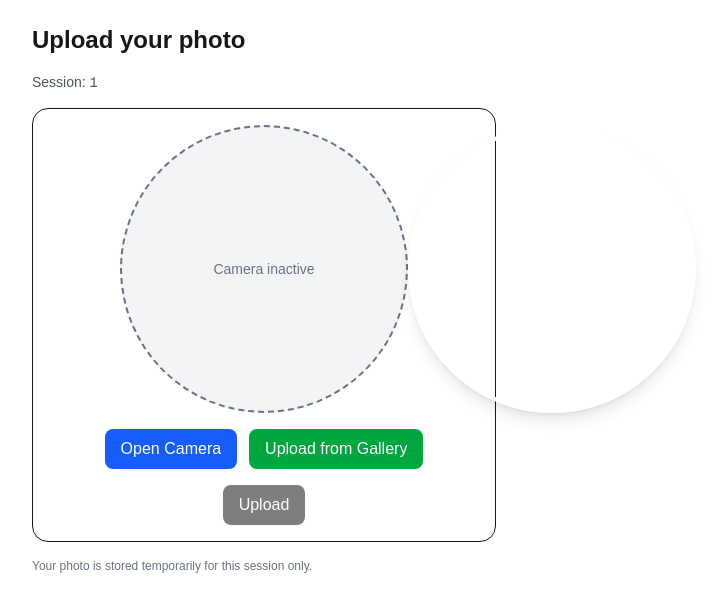
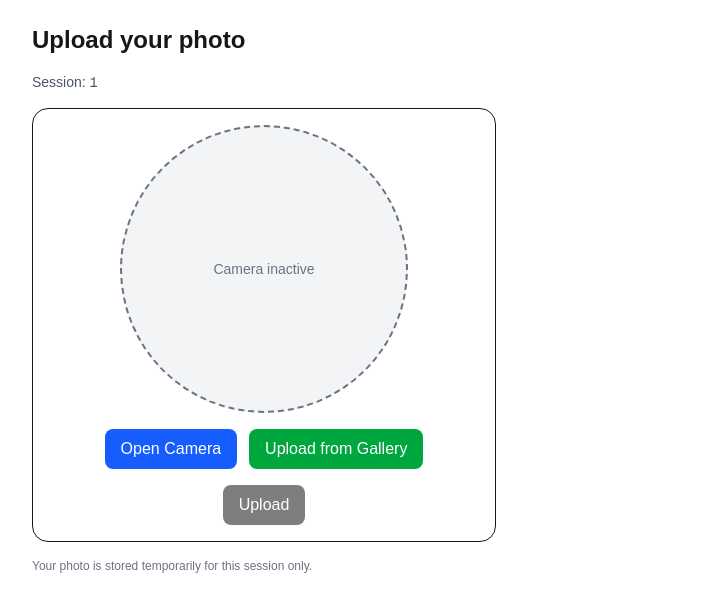
Before and after one commit to codingmaster094/latest-skin-scan-app, a Next.js app: page /upload/1 in a window 1280 px wide. Shown: the top 612 px of the page, without its empty margins (376-1100 px from the left). Built offline with nearby package versions, Linux system fonts and the light colour scheme.

Commit message:
add photo shape

```diff
--- a/app/upload/[sessionId]/page.jsx
+++ b/app/upload/[sessionId]/page.jsx
@@ -195,29 +195,6 @@ export default function MobileUploadPage({ params }) {
               Camera inactive
             </div>
           )}
-
-          <div className="relative">
-            <video
-              ref={videoRef}
-              className={`w-72 h-72 rounded-full object-cover ${streaming ? "" : "hidden"}`}
-              playsInline
-              muted
-              autoPlay
-            />
-            {/* Circular overlay frame */}
-            <div
-              aria-hidden
-              className="absolute inset-0 w-72 h-72 rounded-full pointer-events-none flex items-center justify-center"
-            >
-              {/* Outer semi-transparent dark to emphasize circle: using pseudo overlay via sibling */}
-              <div className="w-full h-full rounded-full border-4 border-white shadow-lg"></div>
-            </div>
-            {/* A subtle full-screen overlay to darken outside circle */}
-            <div className="absolute inset-0 w-72 h-72 rounded-full pointer-events-none">
-              {/* We create outside dark by using box-shadow-like pseudo effect via CSS - simplified here */}
-              {/* (This is optional; you'd typically use complex CSS with ::before/::after for the donut) */}
-            </div>
-          </div>
         </div>
 
         {/* Hidden canvas used for capture */}
```
